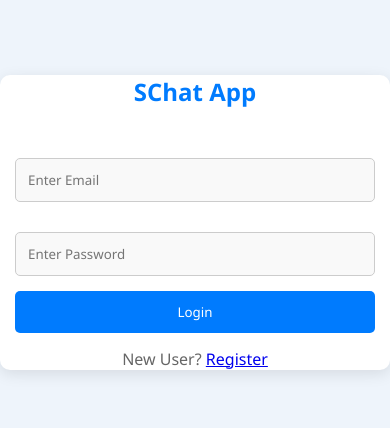
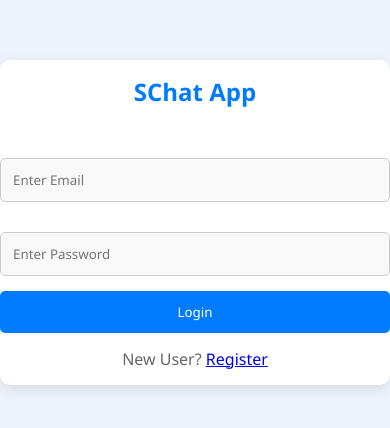
Before and after one commit to saliksiddiqui/Real-Time-Chat-App, a React (Vite) app: page /login in a window 390 px wide. Shown: the part 200-628 px from the top of the page. Built offline with nearby package versions, Linux system fonts and the light colour scheme; no server answers.

Commit message:
change css for phone

```diff
--- a/src/App.css
+++ b/src/App.css
@@ -579,6 +579,6 @@
   }
     .login-box,
   .register-box {
-    padding: 0 15px;
+    padding: 15px 0px;
   }
 }
```
